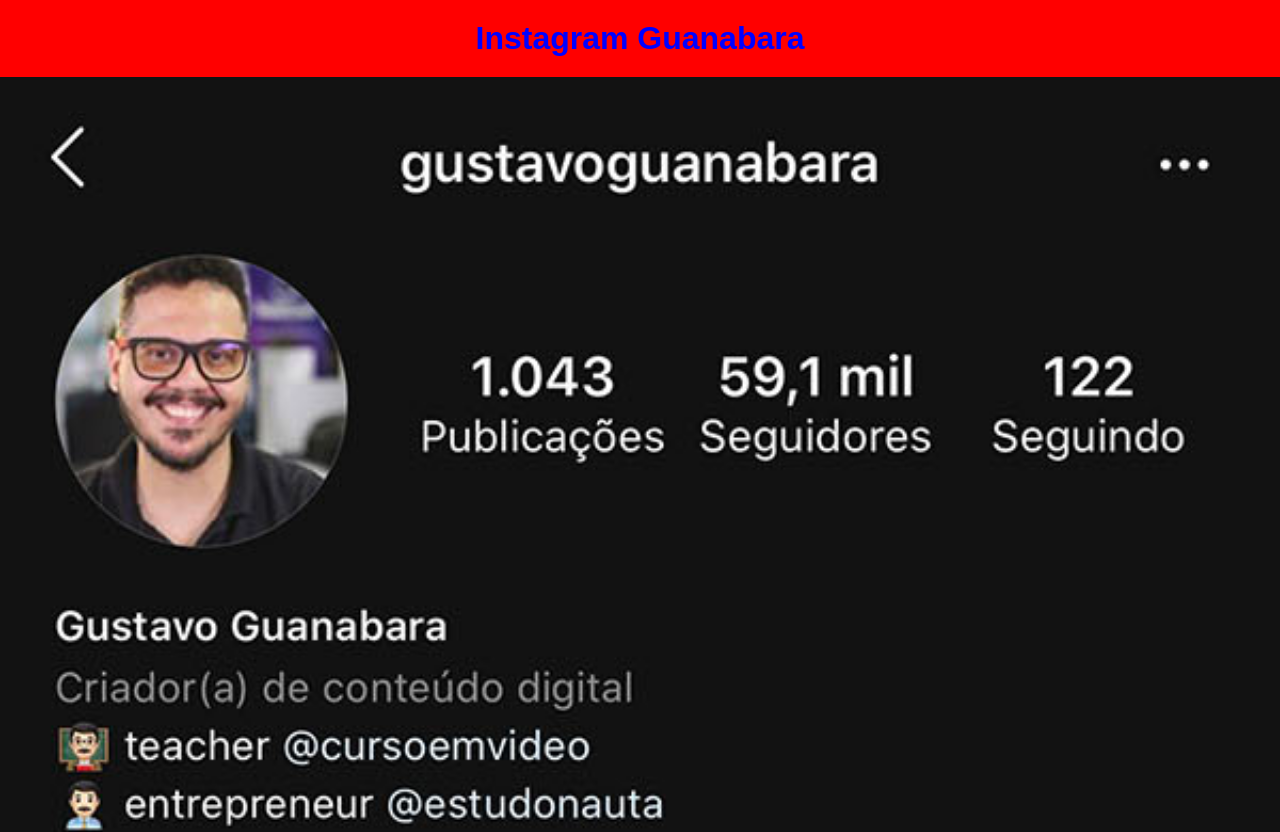
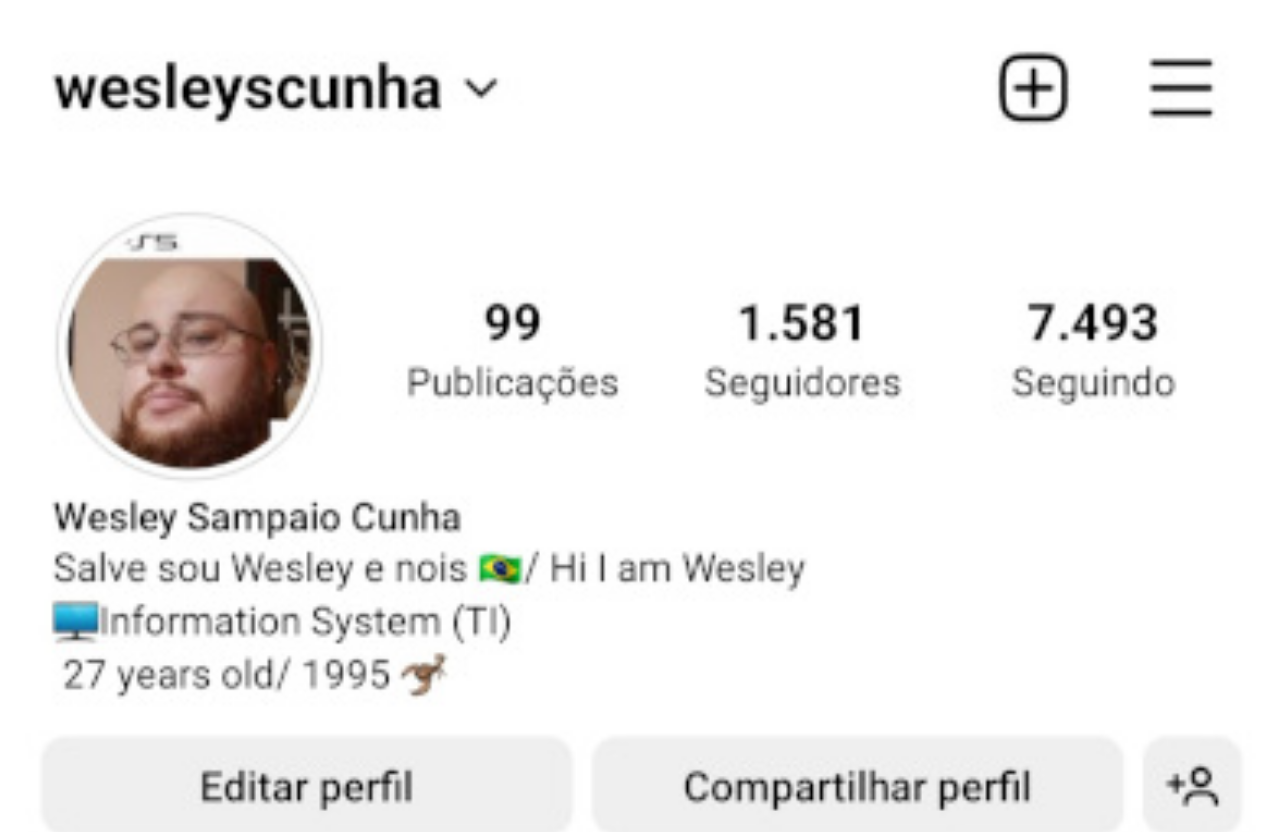
Before and after one commit to WesleySampaioCunha/projeto-social, a plain HTML site: page instagram.html in a window 1280 px wide. Shown: the top 832 px of the page. Drawn offline with Linux system fonts and the light colour scheme.

Commit message:
atualização do instagram
Instagram de tela Wesley S Cunha

```diff
--- a/instagram.html
+++ b/instagram.html
@@ -21,10 +21,8 @@
     </style>
 </head>
 <body>
-    <a href="https://www.instagram.com/gustavoguanabara/">
-        <h1 id="gustavo">Instagram Guanabara</h1>
-    </a>
-    <img src="imagens_midiasociais/tela-instagram.jpg" alt="Instagram">
+
+    <img src="./Imagens_Wesley_Redes_Sociais/tela-WesleySCunha-Instagram.jpg" alt="Instagram">
     <a href="https://www.instagram.com/wesleyscunha/" target="_blank"> ACESSO de DEV. Wesley Sampaio Cunha</a>
 
 </body>
```
